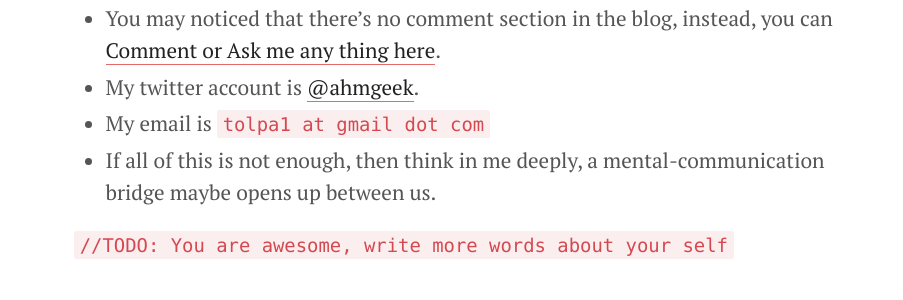
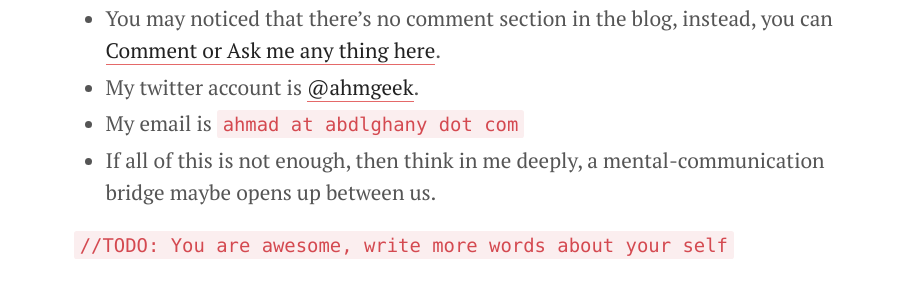
Before and after one commit to ahmgeek/_ahmgeek.github.io, a Jekyll site: the page built from about/about-me.md, in a window 1280 px wide. Shown: the part 1491-1791 px from the top of the page, without its empty margins (167-1070 px from the left). Built offline with Jekyll 4.4.1, drawn with Linux system fonts in a browser that asks for light colours.

Commit message:
Fix the mail

```diff
--- a/about/about-me.md
+++ b/about/about-me.md
@@ -20,7 +20,7 @@ say bye bye!
 * You may noticed that there's no comment section in the blog, instead,
 you can [Comment or Ask me any thing here](https://github.com/ahmgeek/feedback/issues/new).
 * My twitter account is [@ahmgeek](https://twitter.com/ahmgeek).
-* My email is <code>tolpa1 at gmail dot com</code>
+* My email is <code>ahmad at abdlghany dot com</code>
 * If all of this is not enough, then think in me deeply, a mental-communication bridge maybe opens up between us.
 
 
```
